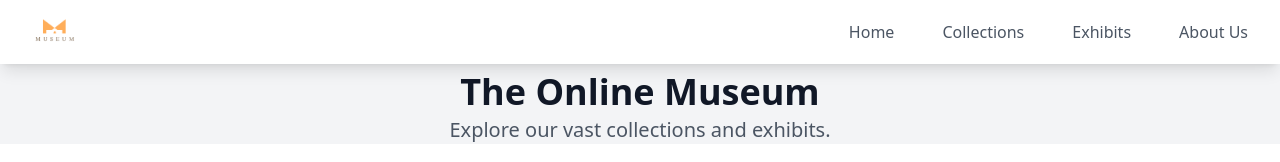
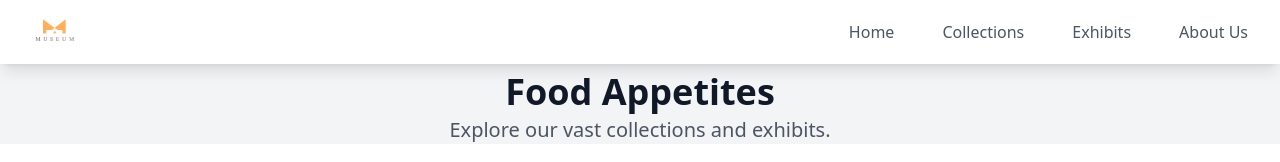
Before and after one commit to Sam516-Dev/Online_Museum_Site, a React (Create React App) app: page / in a window 1280 px wide. Shown: the top 162 px of the page. Built offline with nearby package versions, Linux system fonts and the light colour scheme.

Commit message:
upadates

```diff
--- a/src/HomePage.js
+++ b/src/HomePage.js
@@ -9,7 +9,7 @@ function HomePage() {
         <div className="max-w-7xl mx-auto py-16 px-4 sm:px-6 lg:px-8">
           <div className="text-center">
             <h1 className="mt-2 text-3xl font-extrabold text-gray-900 sm:text-4xl">
-              The Online Museum
+            Food Appetites
             </h1>
             <p className="mt-1 text-xl text-gray-600">
               Explore our vast collections and exhibits.
```
